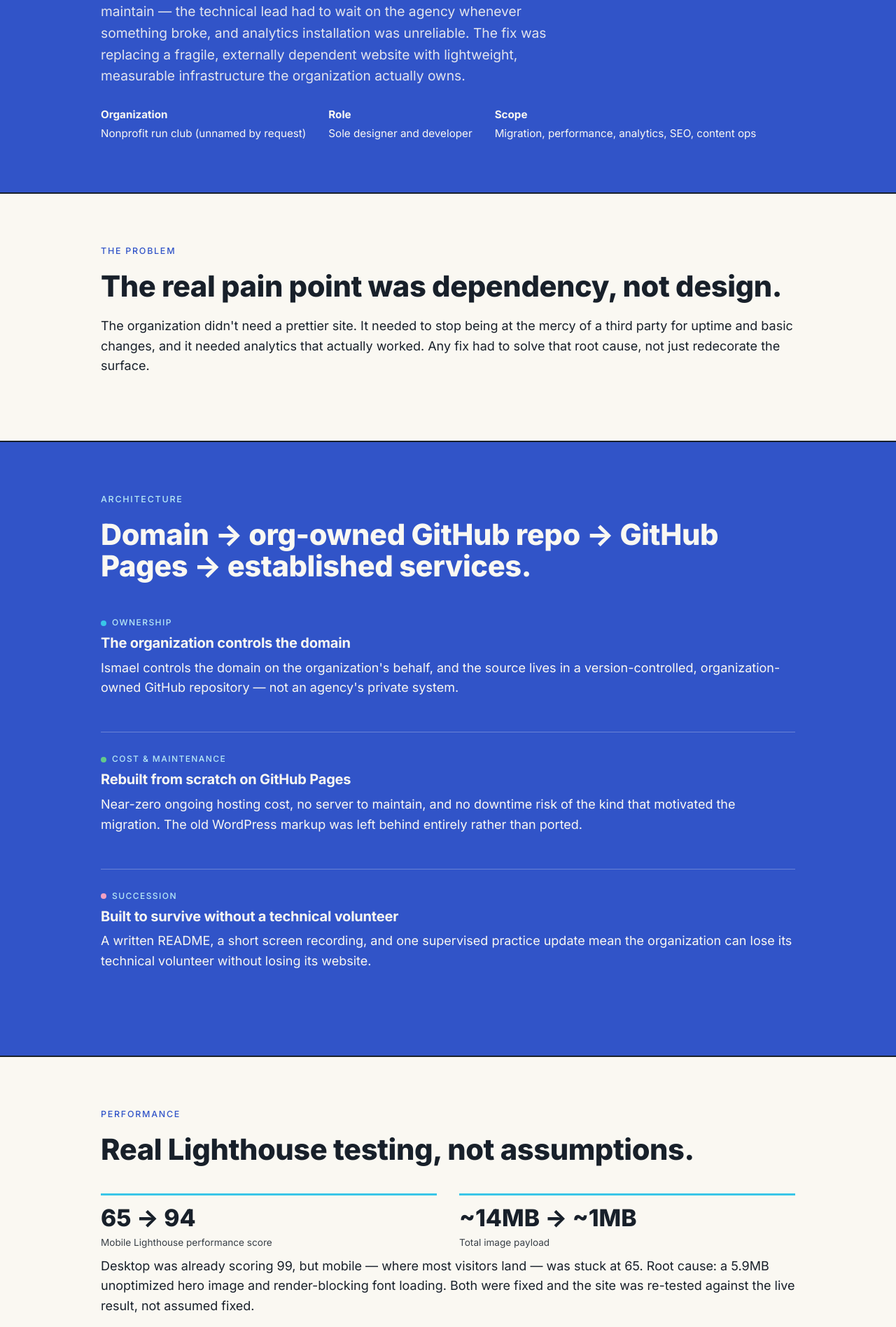
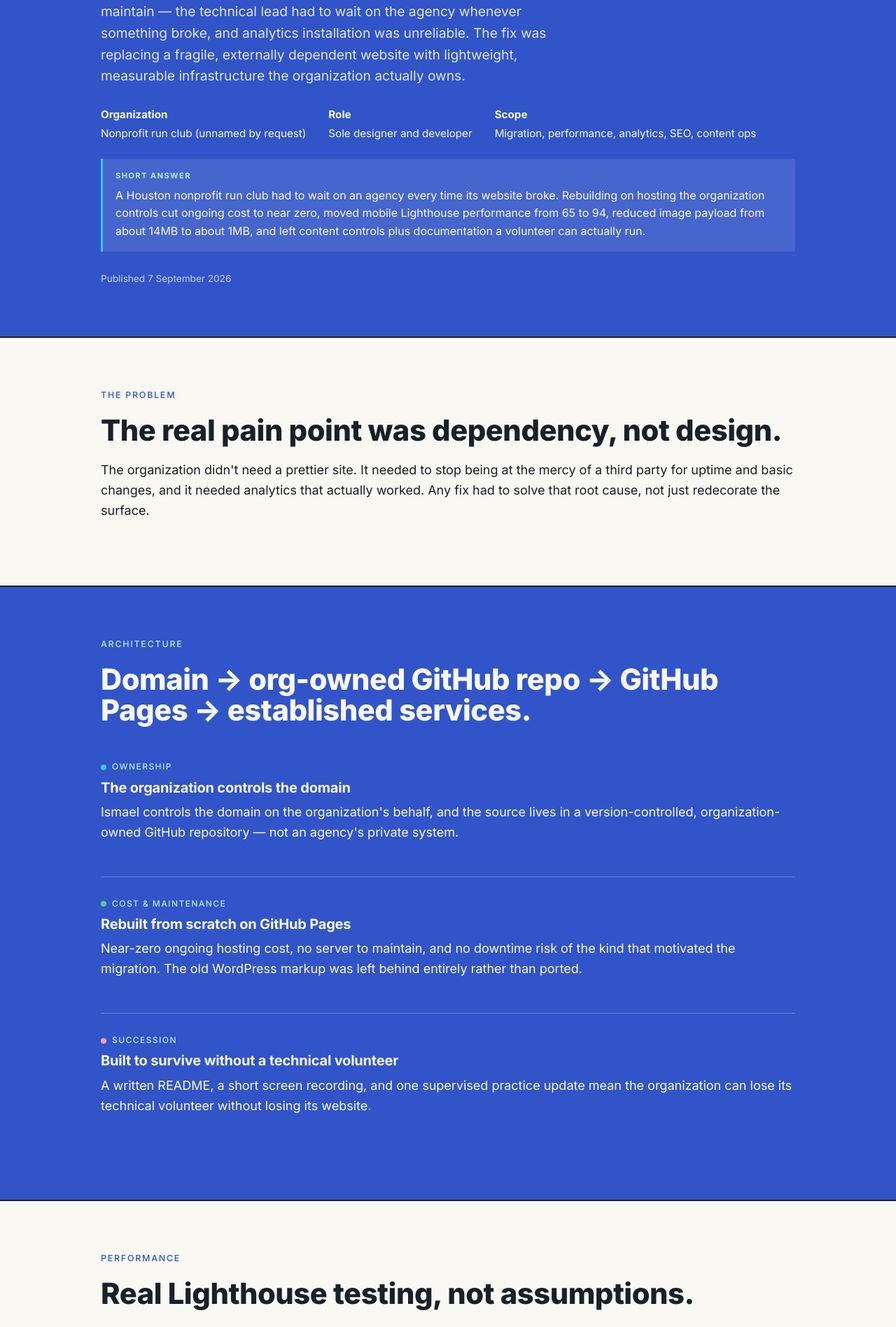
Before and after one commit to imelendez/soft-science-studio, a Jekyll site: the page case-study/nonprofit-website-rebuild.html, which Jekyll copies as it is, in a window 1280 px wide. Shown: the part 379-2276 px from the top of the page at 70% size. Built offline with Jekyll 4.4.1, drawn with Linux system fonts in a browser that asks for light colours.

Commit message:
GEO pass on case studies: schema, dates, answer-first summaries
Case studies had no structured data, no dates, and no extractable summary
— they read as narrative, which suits humans and suits answer engines
poorly. Each now opens with the takeaway and its numbers.

Two bugs caught while doing it, both worth remembering:
- The inserted block landed inside the flex meta-row container because
  the insertion point matched that div's closing tag first. Div balance
  now verified per file.
- The block's cobalt tint and cobalt label were invisible on cobalt
  sections. Added a .section-cobalt variant that takes its colours from
  the same set as the surface behind it.

Dates reflect real publication: the ZIP case study shipped 09-04 with the
initial deploy, the other two on 09-07.

Co-Authored-By: Claude Opus 5 <noreply@anthropic.com>

```diff
--- a/case-study/nonprofit-website-rebuild.html
+++ b/case-study/nonprofit-website-rebuild.html
@@ -25,6 +25,19 @@ j=d.createElement(s),dl=l!='dataLayer'?'&l='+l:'';j.async=true;j.src=
 <link rel="stylesheet" href="../css/styles.css">
 <script src="../js/analytics.js" defer></script>
 <script src="../js/contact-events.js" defer></script>
+<script type="application/ld+json">
+{
+  "@context": "https://schema.org",
+  "@type": "Article",
+  "headline": "Replacing a fragile website with infrastructure the organization owns",
+  "description": "A nonprofit run club's site rebuilt on org-owned hosting: mobile performance 65 to 94, images 14MB to 1MB, near-zero running cost.",
+  "datePublished": "2026-09-07",
+  "dateModified": "2026-09-07",
+  "mainEntityOfPage": "https://softscience.studio/case-study/nonprofit-website-rebuild.html",
+  "author": {"@type": "Person", "name": "Ismael Melendez", "url": "https://softscience.studio/about.html"},
+  "publisher": {"@type": "Organization", "name": "Soft Science Studio", "url": "https://softscience.studio/"}
+}
+</script>
 </head>
 <body>
 <!-- Google Tag Manager (noscript) -->
@@ -66,6 +79,11 @@ height="0" width="0" style="display:none;visibility:hidden"></iframe></noscript>
       <span><strong>Role</strong>Sole designer and developer</span>
       <span><strong>Scope</strong>Migration, performance, analytics, SEO, content ops</span>
     </div>
+<div class="answer-first">
+      <p><strong>Short answer</strong>A Houston nonprofit run club had to wait on an agency every time its website broke. Rebuilding on hosting the organization controls cut ongoing cost to near zero, moved mobile Lighthouse performance from 65 to 94, reduced image payload from about 14MB to about 1MB, and left content controls plus documentation a volunteer can actually run.</p>
+    </div>
+    <p class="byline-date">Published <time datetime="2026-09-07">7 September 2026</time></p>
+
   </div>
 </section>
 
--- a/css/styles.css
+++ b/css/styles.css
@@ -474,6 +474,27 @@ iframe:focus-visible {
   margin-bottom: 6px;
 }
 
+/* On cobalt sections the tint and label above are cobalt-on-cobalt, i.e.
+   invisible. Take the colors from the same set as the surface behind. */
+.section-cobalt .answer-first {
+  background: rgba(250, 248, 242, 0.10);
+  border-left-color: var(--cyan);
+}
+
+.section-cobalt .answer-first p {
+  color: var(--cream);
+}
+
+.section-cobalt .answer-first strong {
+  color: var(--cyan-text, var(--cyan));
+}
+
+.byline-date {
+  font-size: 0.85rem;
+  margin: 14px 0 0;
+  opacity: 0.75;
+}
+
 /* Provenance line on the work index: who did it, in what capacity */
 .provenance {
   font-size: 0.82rem;
```
Also changed, not shown: case-study/mcp-zip-county-server.html (+18 -0 lines), case-study/tweet-performance-coach.html (+18 -0 lines).
